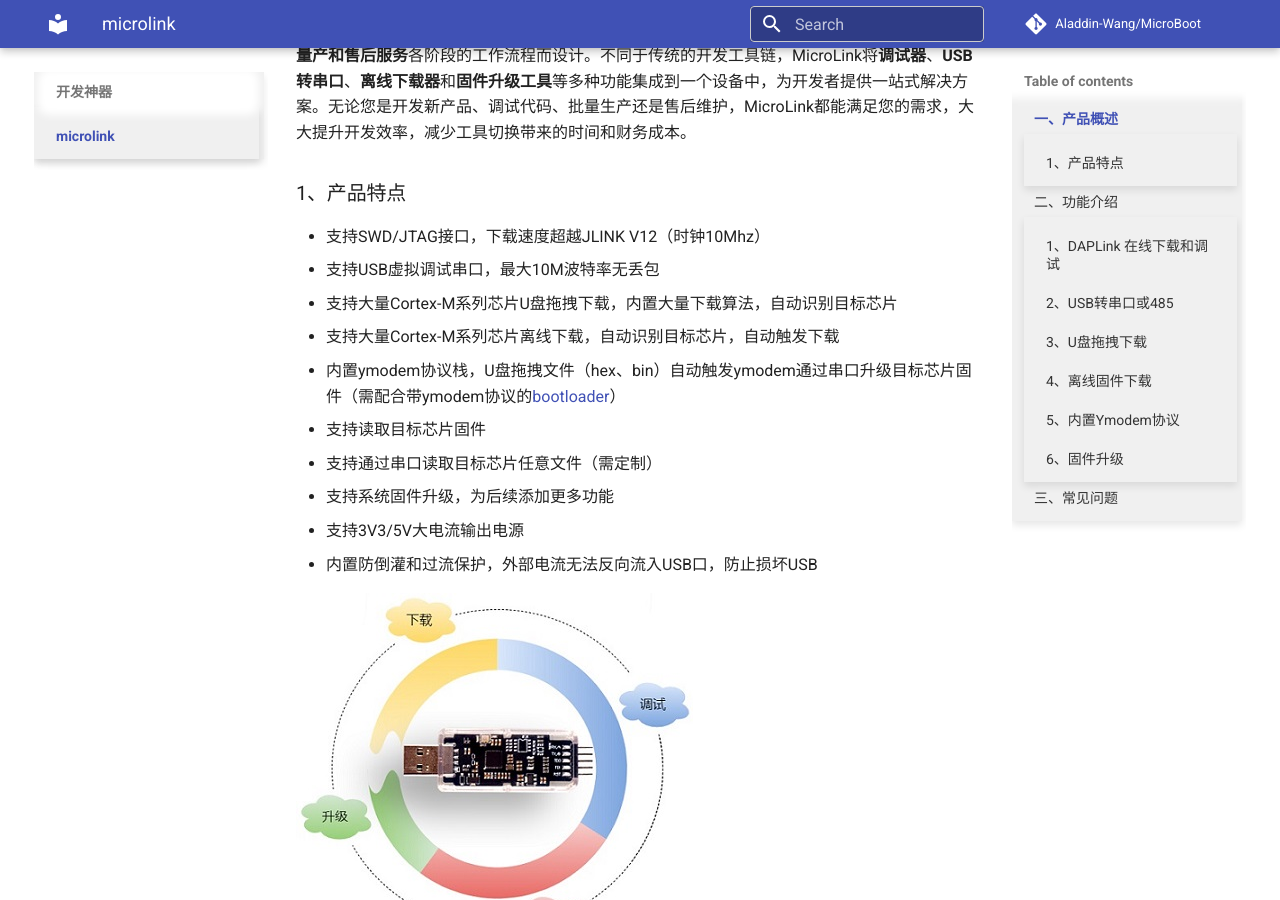
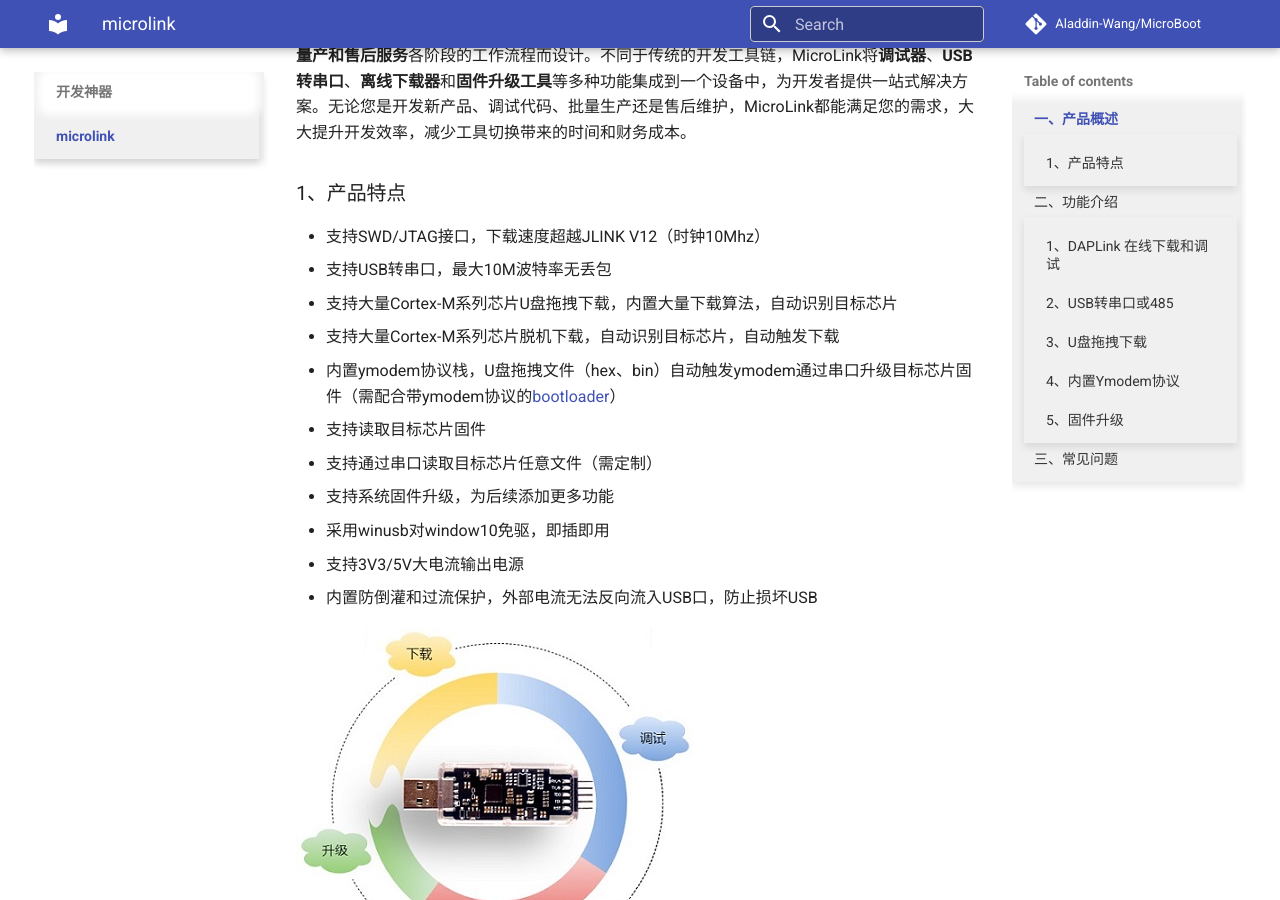
Before and after one commit to Aladdin-Wang/MicroBoot, an MkDocs documentation site: the page built from docs/tools/microlink/microlink.md, in a window 1280 px wide and 900 px high, scrolled down 303 px. Built offline with MkDocs 1.6.1 and Material for MkDocs 9.7.7, drawn with Linux system fonts in a browser that asks for light colours; comment, search, counter and statistics services are not loaded; some of the changed text lies outside the part shown.

Commit message:
fix microlink.md

```diff
--- a/docs/tools/microlink/microlink.md
+++ b/docs/tools/microlink/microlink.md
@@ -9,13 +9,14 @@
 ### 1、产品特点
 
 - 支持SWD/JTAG接口，下载速度超越JLINK V12（时钟10Mhz）
-- 支持USB虚拟调试串口，最大10M波特率无丢包
+- 支持USB转串口，最大10M波特率无丢包
 - 支持大量Cortex-M系列芯片U盘拖拽下载，内置大量下载算法，自动识别目标芯片
-- 支持大量Cortex-M系列芯片离线下载，自动识别目标芯片，自动触发下载
+- 支持大量Cortex-M系列芯片脱机下载，自动识别目标芯片，自动触发下载
 - 内置ymodem协议栈，U盘拖拽文件（hex、bin）自动触发ymodem通过串口升级目标芯片固件（需配合带ymodem协议的[bootloader](https://github.com/Aladdin-Wang/MicroBoot)）
 - 支持读取目标芯片固件
 - 支持通过串口读取目标芯片任意文件（需定制）
 - 支持系统固件升级，为后续添加更多功能
+- 采用winusb对window10免驱，即插即用
 - 支持3V3/5V大电流输出电源
 - 内置防倒灌和过流保护，外部电流无法反向流入USB口，防止损坏USB
 
@@ -86,17 +87,13 @@
 
 MicroLink支持U盘拖拽下载功能，使固件更新变得像复制文件一样简单。用户只需将固件文件拖放到虚拟U盘中，MicroLink便能自动完成下载，无需复杂的配置和指令，极大地降低了操作门槛。
 
-### 4、离线固件下载
 
-为量产和批量维护设计的离线下载器功能，使MicroLink能够在不连接电脑的情况下独立工作。通过预加载固件，用户可以轻松在多个设备上进行快速固件烧录，显著提高生产效率。
 
-SWD引脚接触目标板卡，就会自动触发下载
-
-### 5、内置Ymodem协议
+### 4、内置Ymodem协议
 
 MicroLink内置Ymodem协议，支持通过串口进行可靠的文件传输。Ymodem协议在多次重传时仍能保持数据的完整性，适用于嵌入式系统的固件更新和调试中需要高可靠性传输的场景。
 
-### 6、固件升级
+### 5、固件升级
 
 
 
```
Also changed, not shown: docs/images/microlink/DEBUG.png.
